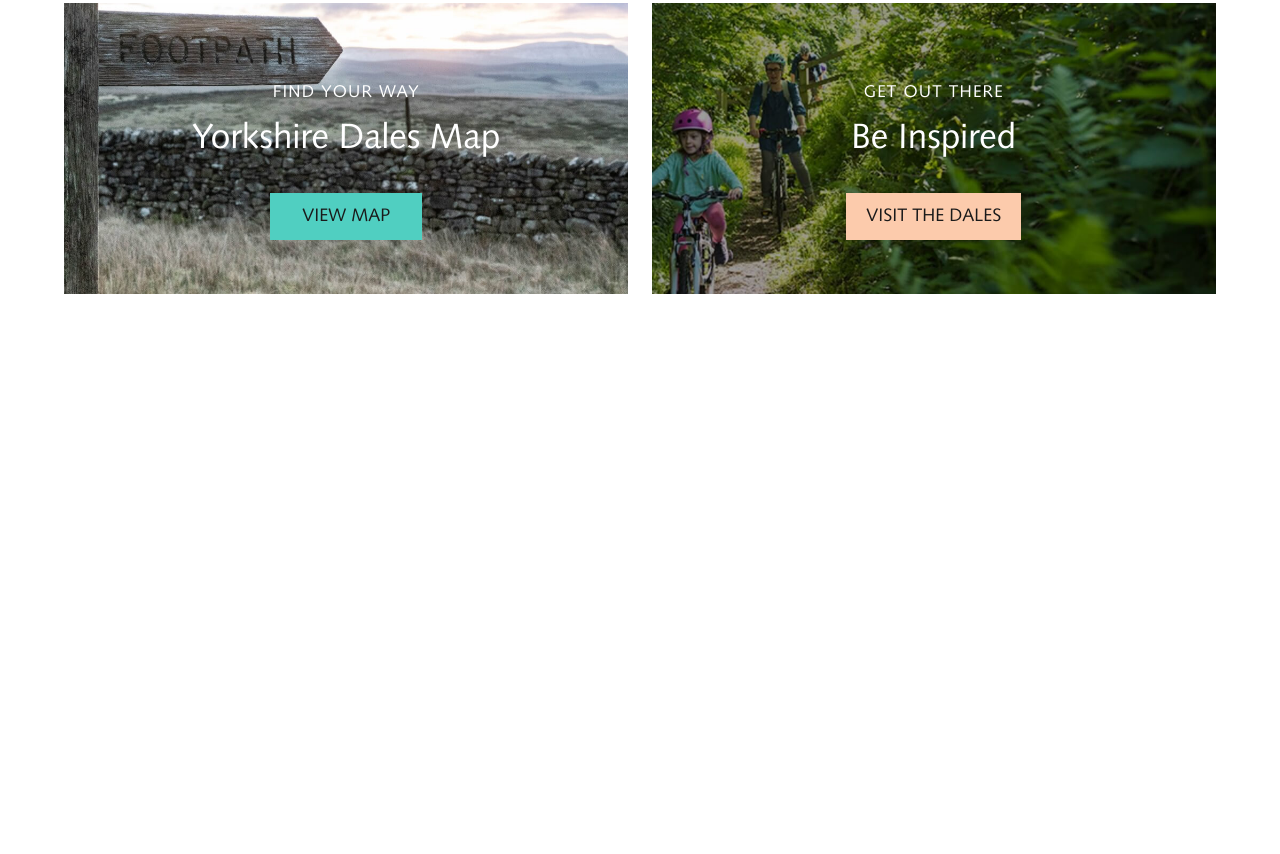
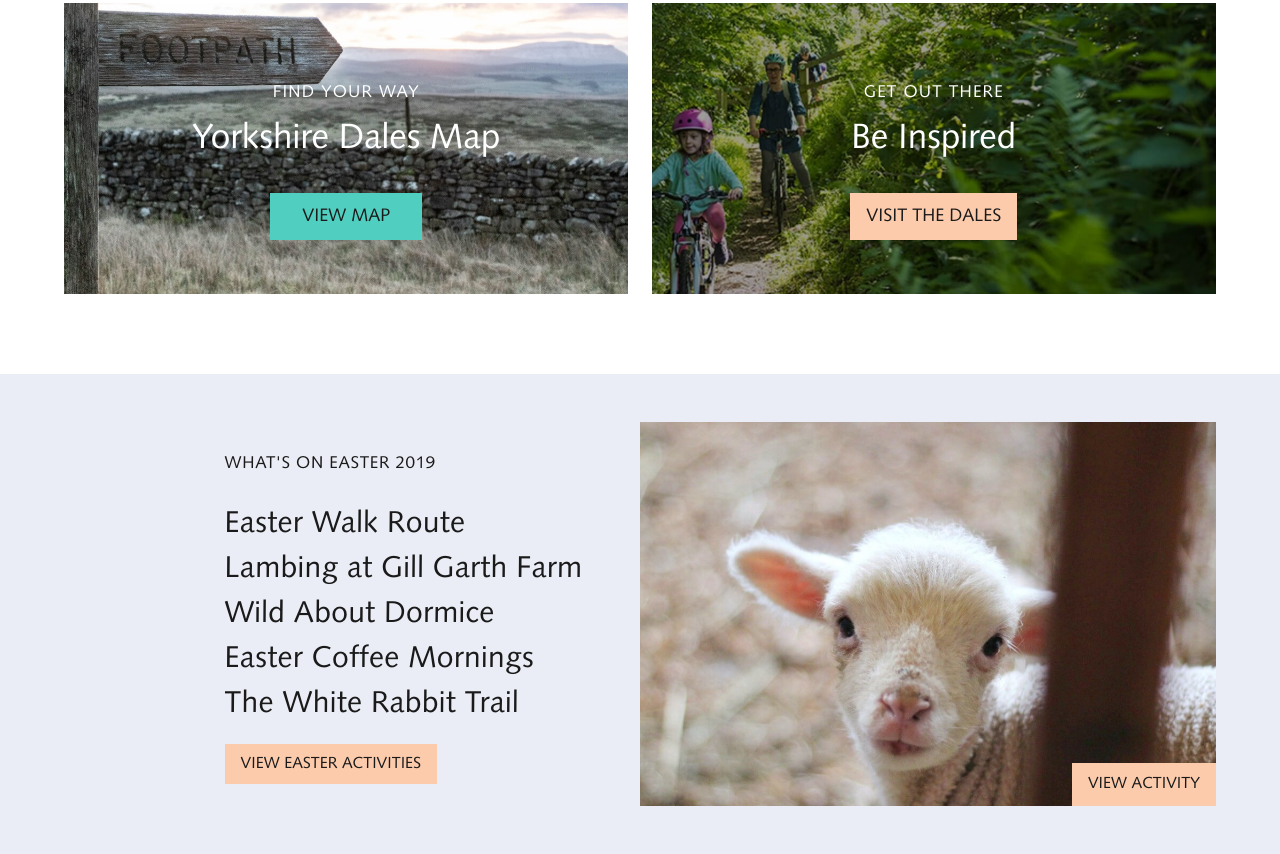
Before and after one commit to GabbyKC/visit-the-dales, a plain HTML site: page index.html in a window 1280 px wide. Shown: the part 874-1728 px from the top of the page. Before the commit the page ends 1248 px from the top, so only its background shows below. Drawn offline with Linux system fonts and the light colour scheme.

Commit message:
section two

```diff
--- a/index.css
+++ b/index.css
@@ -43,6 +43,7 @@
     --font-reg-2: 18px;
     --font-reg-6: 22px;
     --font-med: 25px;
+    --font-medx: 30px;
     --font-large: 35px;
     --font-largest: 50px;
     --border-radius: 4px
@@ -56,6 +57,9 @@
 
 .d-flex {
     display: flex;
+}
+
+.space-between {
     justify-content: space-between;
 }
 
@@ -216,8 +220,90 @@
 
 .section-one__link--salmon {
     background: var(--btn-salmon);
-    padding: .75rem 1.25rem;
+    padding: .75rem 1rem;
 }
+
+.section-two {
+    background: var(--light-blue-grey);
+    padding: 3rem 0;
+}
+
+.section-two__container {
+    justify-content: flex-end;
+}
+
+.section-two__content {
+    margin-bottom: 2rem;
+    position: relative;
+}
+
+.section-two__intro {
+    margin: 2rem 0;
+    font-size: var(--font-reg-1);
+    letter-spacing: 0.68px;
+}
+
+.section-two__footprint--one {
+    position: absolute;
+    left: -30%;
+    bottom: 5%;
+}
+
+.section-two__activities {
+    list-style: none;
+    font-size: var(--font-medx);
+    letter-spacing: 0.3px;
+    margin-bottom: 2rem;
+}
+
+.section-two__activities li {
+    position: relative;
+    margin-bottom: .5rem;
+}
+
+.section-two__activities li:hover {
+    text-decoration: underline;
+    text-decoration-color: var(--underline);
+    cursor: pointer;
+}
+
+.section-two__activities li:hover::before {
+    content: '';
+    position: absolute;
+    left: -12%;
+    width: 30px;
+    height: 30px;
+    background: url('public/images/arrow-right.png');
+}
+
+.section-two__all-activities {
+    background: var(--btn-salmon);
+    padding: .75rem 1rem;
+}
+
+.section-two__activity-image {
+    background: url('public/images/lambing.jpg');
+    background-size: cover;
+    flex-basis: 50%;
+    margin-left: 5%;
+    display: flex;
+    align-items: flex-end;
+    justify-content: flex-end;
+    position: relative;
+}
+
+.section-two__footprint--two {
+    position: absolute;
+    bottom: -15%;
+    left: 20%;
+}
+
+.section-two__activity-link {
+    background: var(--btn-salmon);
+    padding: .75rem 1rem;
+}
+
+
 
 
 
@@ -235,6 +321,15 @@
 
     .section-one__background--first {
         margin-bottom: 2rem;
+    }
+
+    .section-two__container {
+        flex-direction: column;
+    }
+
+    .section-two__activity-image {
+        min-height: 350px;
+        margin-left: 0;
     }
 }
 
@@ -345,4 +440,8 @@
     .section-one__intro {
         width: 80%;
     }
+
+    .section-two__footprint--one, .section-two__footprint--two {
+        display: none;
+    }
 }
--- a/index.html
+++ b/index.html
@@ -79,7 +79,7 @@
     <p class="section-one__intro">
         An outstanding place to explore for many years, The Yorkshire Dales are famous for wonderful scenery.
     </p>
-    <div class="d-flex">
+    <div class="d-flex space-between">
         <div class="flex-2 align-c section-one__background--first">
             <p class="section-one__small">FIND YOUR WAY</p>
             <p class="section-one__large">Yorkshire Dales Map</p>
@@ -92,6 +92,27 @@
         </div>
     </div>
 </section>
+
+<section class="section-two">
+    <div class="wrapper d-flex section-two__container">
+        <div class="section-two__content">
+            <p class="section-two__intro">WHAT'S ON EASTER 2019</p>
+            <img class="section-two__footprint--one" src="public/images/Footprint.svg" alt="footprint">
+            <ul class="section-two__activities">
+                <li>Easter Walk Route</li>
+                <li>Lambing at Gill Garth Farm</li>
+                <li>Wild About Dormice</li>
+                <li>Easter Coffee Mornings</li>
+                <li>The White Rabbit Trail</li>
+            </ul>
+            <a href="#" class="section-two__all-activities">VIEW EASTER ACTIVITIES</a>
+        </div>
+        <div class="section-two__activity-image">
+            <img class="section-two__footprint--two" src="public/images/Footprint (1).svg" alt="footprint">
+            <a href="#" class="section-two__activity-link">VIEW ACTIVITY</a>
+        </div>
+    </div>
+</section>
 <script src="index.js"></script>
 </body>
 </html>
```
Also changed, not shown: public/images/Footprint (1).svg (added), public/images/Footprint.svg (added), public/images/arrow-right.png (added), public/images/lambing.jpg (added).
